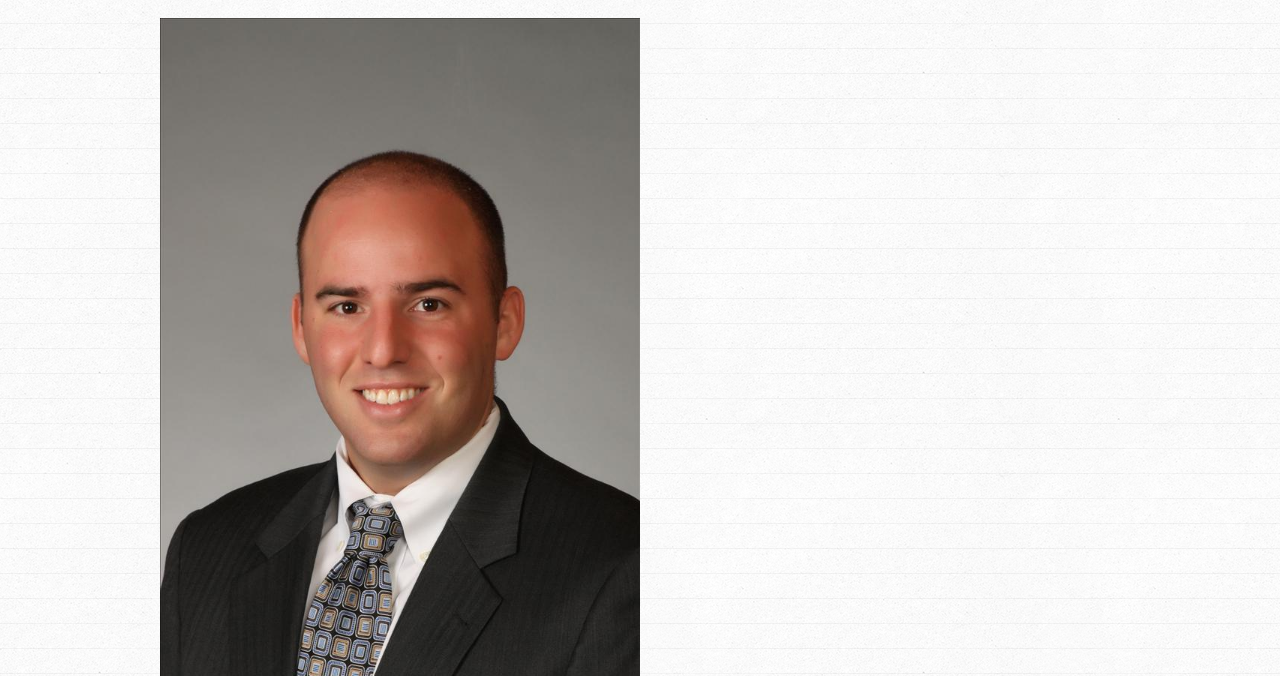
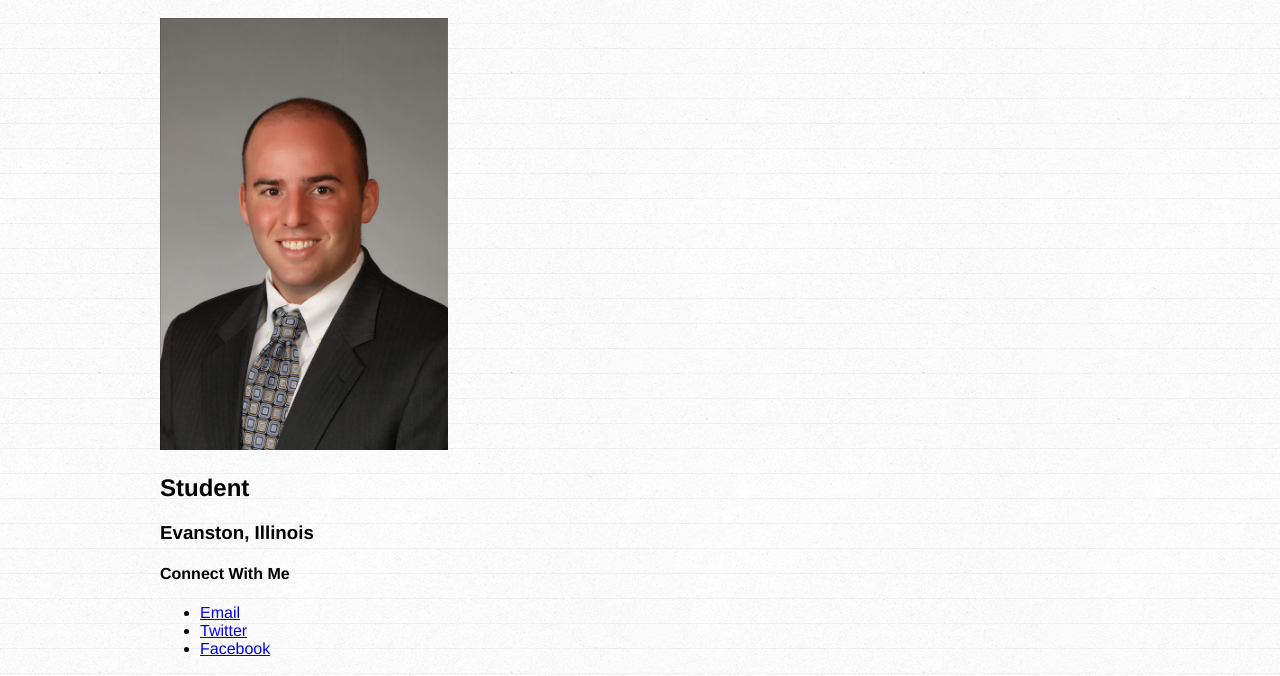
Before and after one commit to BrianDeutsch/BrianDeutsch.github.io, a plain HTML site: page index.html in a window 1280 px wide. Shown: the part 62-738 px from the top of the page. Drawn offline with Linux system fonts and the light colour scheme.

Commit message:
new height

```diff
--- a/index.html
+++ b/index.html
@@ -9,7 +9,7 @@
   <div id="wrapper">
     <h1>Brian Deutsch</h1>
     <p>
-      <img src="Headshot.jpg" height="50%" width="50%">
+      <img src="Headshot.jpg" height="20%" width="30%">
     </p>
     <h2>Student</h2>
     <h3>Evanston, Illinois</h3>
```
